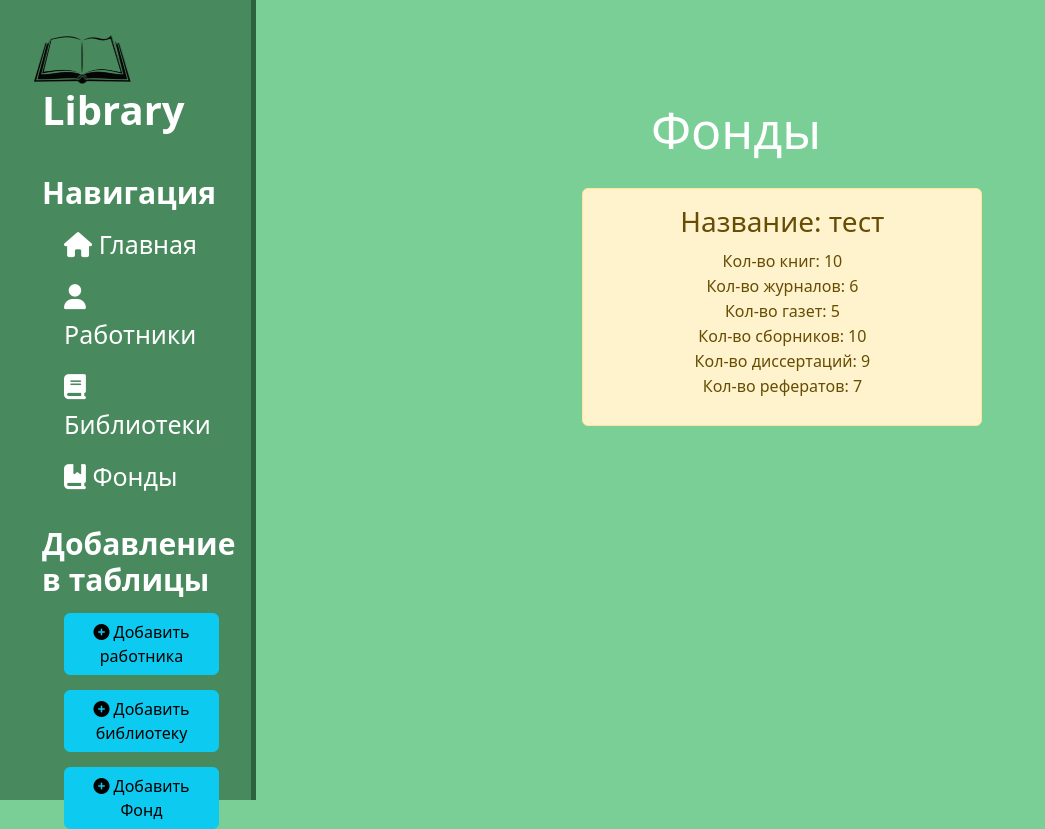
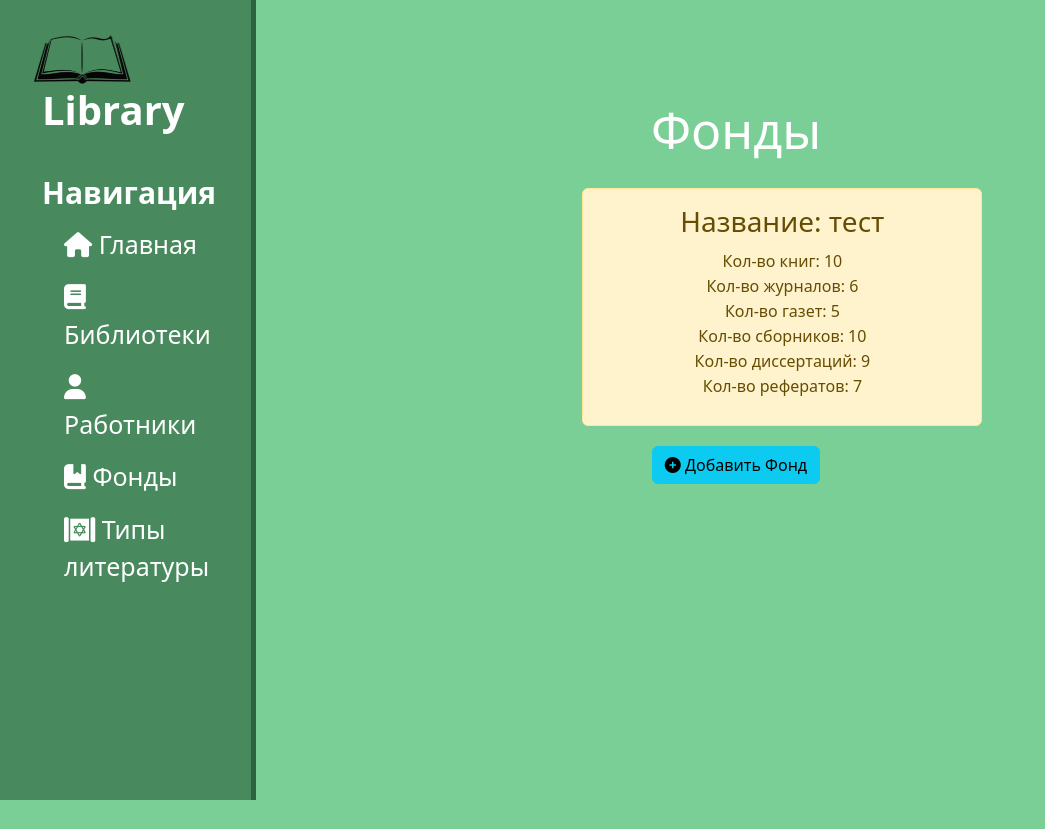
Before and after one commit to DroverPlay/web_library, a Django app: page /fund/ in a window 1280 px wide. Shown: the whole page, without its empty margins (0-1045 px from the left). After the commit the page ends 800 px from the top, so only its background shows below. Run offline with Django 5.2, Linux system fonts and the light colour scheme; data comes from the database, SQL or seed files in the repository; parts of the project's set-up code (start-up, migrations or seed data) failed here and were passed over; some libraries are stand-ins or nearby versions.

Commit message:
Немного "косметики" на существующие страницы

```diff
--- a/library/fund/templates/fund/fund.html
+++ b/library/fund/templates/fund/fund.html
@@ -20,5 +20,6 @@
         {% else %}
             <p>Фонды не найдены :(</p>
         {% endif %}
+        <a href="{% url 'add_fund' %}"><button class="btn btn-info"><i class="fa-solid fa-circle-plus"></i> Добавить Фонд</button></a>
     </div>
 {% endblock %}
--- a/library/libraries/templates/libraries/libraries_home.html
+++ b/library/libraries/templates/libraries/libraries_home.html
@@ -16,5 +16,6 @@
         {% else %}
             <p>Библиотеки не найдены :(</p>
         {% endif %}
+        <a href="{% url 'add_libraries' %}"><button class="btn btn-info"><i class="fa-solid fa-circle-plus"></i> Добавить библиотеку</button></a>
     </div>
 {% endblock %}
--- a/library/main/templates/main/index.html
+++ b/library/main/templates/main/index.html
@@ -6,6 +6,6 @@
     <div class="features">
         <h1>Главная страница</h1>
         <p>На этом сайте можно осмотреть и добавить различную информацию про: библиотеки, фонды и работников.</p>
-        <button class="btn btn-warning">На страницу библиотек</button>
+        <a href="{% url 'libraries_home' %}"><button class="btn btn-warning">На страницу библиотек</button></a>
     </div>
 {% endblock %}
--- a/library/main/templates/main/layout.html
+++ b/library/main/templates/main/layout.html
@@ -18,17 +18,11 @@
         <h3>Навигация</h3>
         <ul>
             <a href="{% url 'home' %}"><li><i class="fa-solid fa-house"></i> Главная</li></a>
+            <a href="{% url 'libraries_home' %}"><li><i class="fa-solid fa-book"></i> Библиотеки</li></a>
             <a href="{% url 'workers_home' %}"><li><i class="fa-solid fa-user"></i> Работники</li></a>
-            <a href="{% url 'libraries_home' %}"><li><i class="fa-solid fa-book"></i> Библиотеки</li></a>
             <a href="{% url 'fund' %}"><li><i class="fa-solid fa-book-bookmark"></i> Фонды</li></a>
+            <a href="{% url 'home' %}"><li><i class="fa-solid fa-scroll-torah"></i> Типы литературы</li></a>
         </ul>
-        <h3>Добавление в таблицы</h3>
-        <ul>
-            <a href="{% url 'add_workers' %}"><li><button class="btn btn-info"><i class="fa-solid fa-circle-plus"></i> Добавить работника</button></li></a>
-            <a href="{% url 'add_libraries' %}"><li><button class="btn btn-info"><i class="fa-solid fa-circle-plus"></i> Добавить библиотеку</button></li></a>
-            <a href="{% url 'add_fund' %}"><li><button class="btn btn-info"><i class="fa-solid fa-circle-plus"></i> Добавить Фонд</button></li></a>
-        </ul>
-
     </aside>
     <main>
         {% block content %}
--- a/library/workers/templates/workers/workers_home.html
+++ b/library/workers/templates/workers/workers_home.html
@@ -19,5 +19,6 @@
         {% else %}
             <p>Работники не найдены :(</p>
         {% endif %}
+        <a href="{% url 'add_workers' %}"><button class="btn btn-info"><i class="fa-solid fa-circle-plus"></i> Добавить работника</button></a>
     </div>
 {% endblock %}
```
